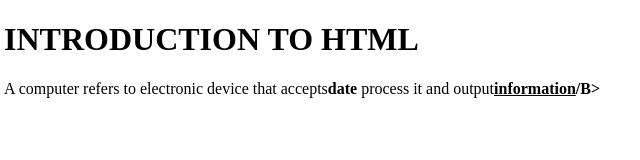
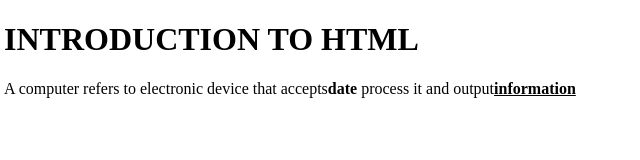
Before and after one commit to Bonaya-12345/INTRODUCTION, a plain HTML site: page index.html in a window 1280 px wide. Shown: the full height of the page, 4-644 px from the left. Drawn offline with Linux system fonts and the light colour scheme.

```diff
--- a/index.html
+++ b/index.html
@@ -8,6 +8,6 @@
 <body>
 <H1>INTRODUCTION TO HTML</H1/H1>
 </bodY>
-<P>A computer refers to electronic device that accepts<B>date</B> process it and output<B><u>information</u>/B></P>
+<P>A computer refers to electronic device that accepts<B>date</B> process it and output<B><u>information</u></B></P>
 
 </html>
```
